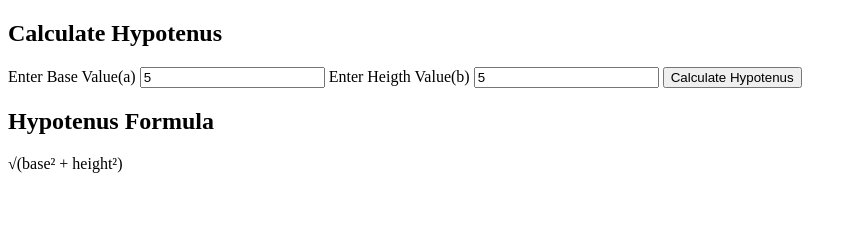
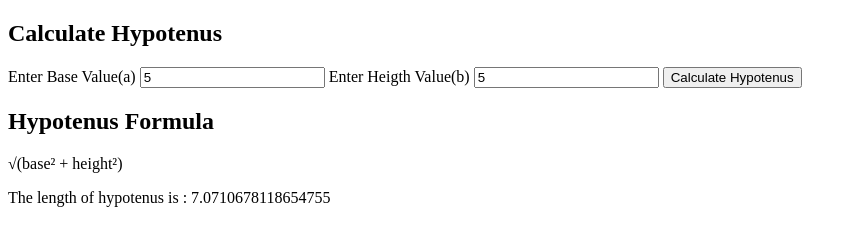
Before and after one commit to RohitrajDeshmukh/fun-with-traingle, a plain HTML site: page hypotenus.html in a window 1280 px wide. Both pictures are taken after typing "5", "5" into the empty fields and a click on the button "Calculate Hypotenus". Shown: the whole page, without its empty margins (0-857 px from the left). Drawn offline with Linux system fonts and the light colour scheme.

Commit message:
add feat

```diff
--- a/hypotenus.html
+++ b/hypotenus.html
@@ -12,10 +12,11 @@
     <input type="number" class="input-value"/>
     <label for="b" >Enter Heigth Value(b) </label>
     <input type="number" class="input-value"/>
-    <button>Calculate Hypotenus</button>
+    <button id="btn">Calculate Hypotenus</button>
     <h2>Hypotenus Formula</h2>
     <p>√(base² + height²)</p>
     <div id="output"></div>
 
+    <script src="hypotenus.js"></script>
 </body>
 </html>
--- a/hypotenus.js
+++ b/hypotenus.js
@@ -0,0 +1,20 @@
+const inputValue = document.querySelectorAll(".input-value");
+const hypotenusButton = document.querySelector("#btn");
+const output = document.querySelector("#output");
+
+
+function calculateSquareSum(a,b){
+    const sumOFnumber = a*a + b*b;
+    return sumOFnumber;
+}
+
+function calculateHypotenus(){
+    const sumOFnumber = calculateSquareSum(
+        Number(inputValue[0].value),
+        Number(inputValue[1].value)
+        );
+    const lengthOfHypotenus = Math.sqrt(sumOFnumber);
+    output.innerHTML = "The length of hypotenus is : " +lengthOfHypotenus;
+}
+
+hypotenusButton.addEventListener('click', calculateHypotenus)
```
